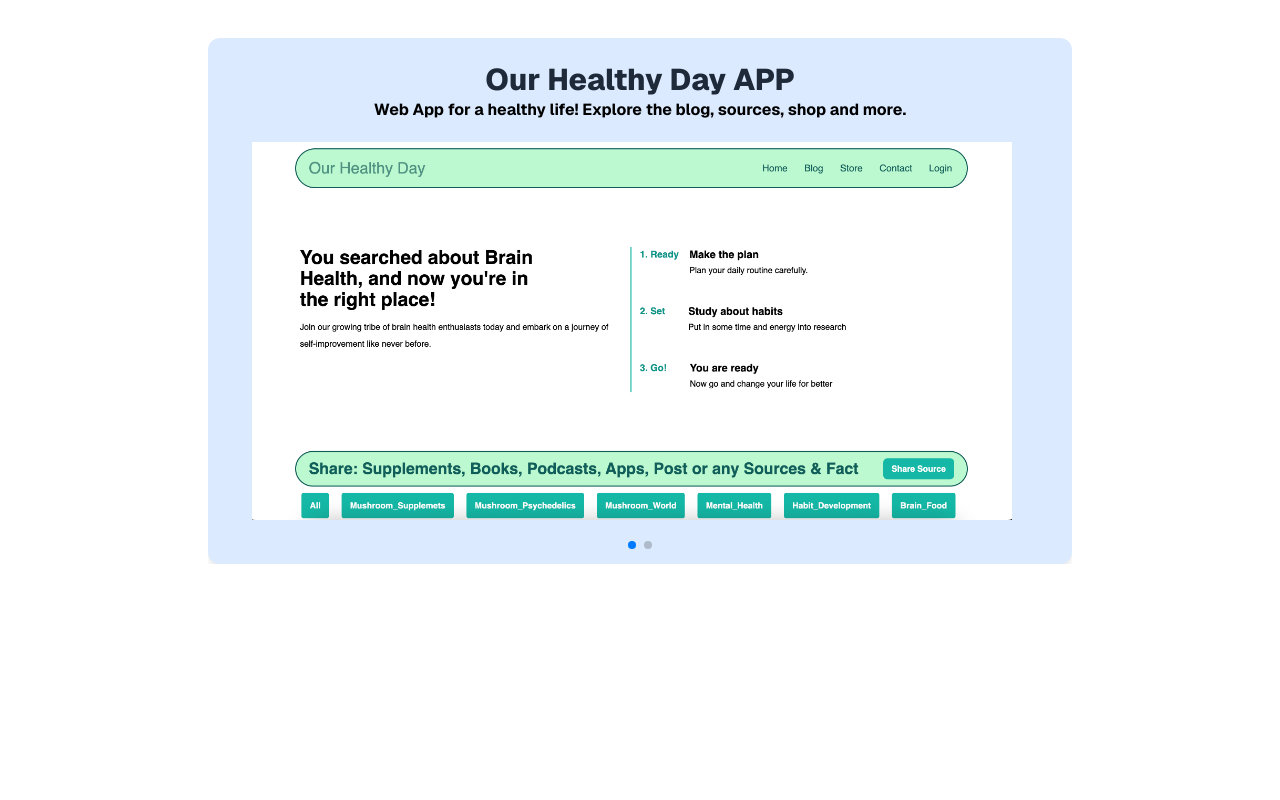
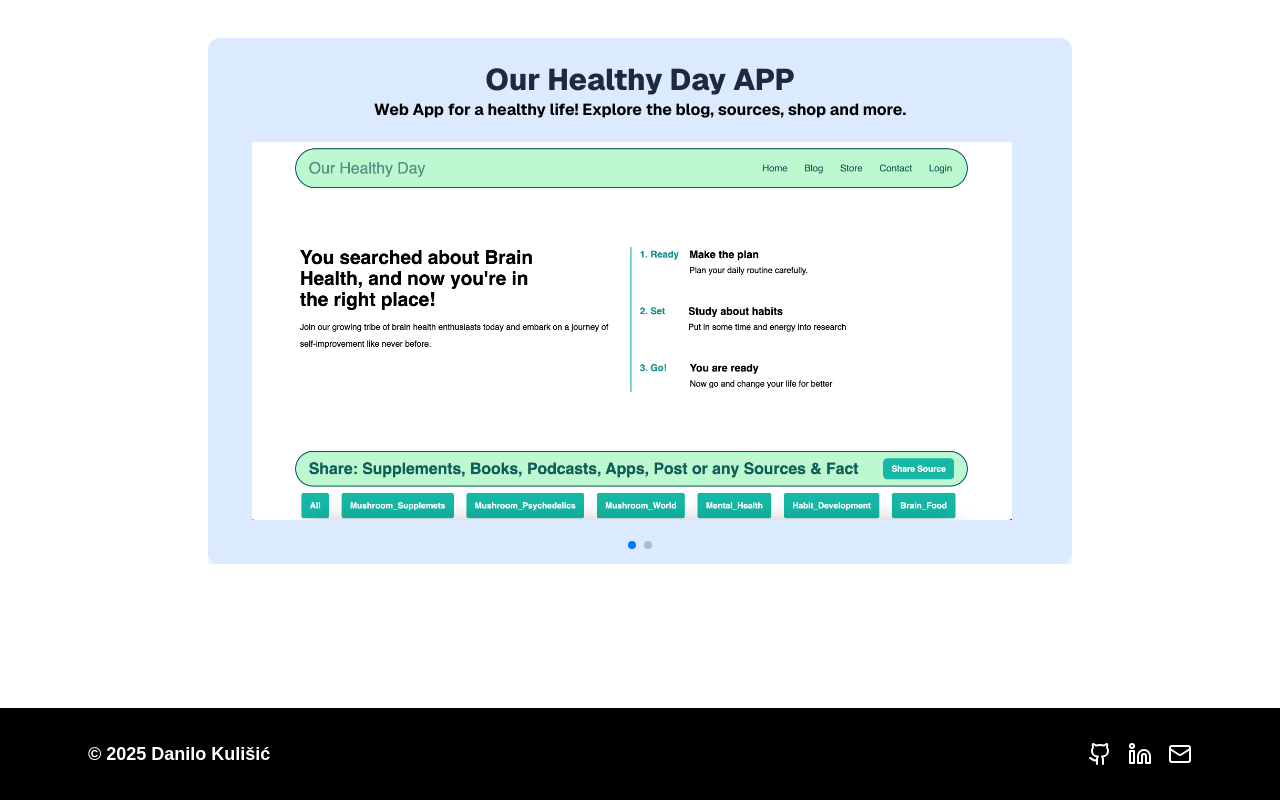
Before and after one commit to kulisic4/my-next-portfolio, a Next.js app: page /projects in a window 1280 px wide. Shown: the part 206-1006 px from the top of the page. Before the commit the page ends 866 px from the top, so only its background shows below. Built offline with nearby package versions, Linux system fonts and the light colour scheme; no server answers.

Commit message:
adding Footer component

```diff
--- a/app/layout.tsx
+++ b/app/layout.tsx
@@ -2,6 +2,7 @@ import type { Metadata } from "next";
 import { Geist, Geist_Mono } from "next/font/google";
 import "./globals.css";
 import Navbar from "@/components/NavBar";
+import Footer from "@/components/Footer";
 import "swiper/css";
 import "swiper/css/navigation";
 import "swiper/css/pagination";
@@ -33,6 +34,7 @@ export default function RootLayout({
       >
         <Navbar />
         {children}
+        <Footer />
       </body>
     </html>
   );
--- /dev/null
+++ b/components/Footer.tsx
@@ -0,0 +1,30 @@
+'use client'
+import React from 'react'
+import { Github, Linkedin, Mail } from 'lucide-react'
+
+export default function Footer() {
+  return (
+    <footer className="bg-black text-white py-8 mt-12">
+      <div className="max-w-6xl mx-auto px-6 flex flex-col sm:flex-row justify-between items-center gap-6">
+
+        {/* Logo / ime */}
+        <div className="text-lg font-bold">
+          © {new Date().getFullYear()} Danilo Kulišić
+        </div>
+
+        {/* Ikonice */}
+        <div className="flex gap-4">
+          <a href="https://github.com/kulisic4" target="_blank" rel="noopener noreferrer" className="hover:text-sky-200">
+            <Github />
+          </a>
+          <a href="https://www.linkedin.com/in/danilo-kulisic4/" target="_blank" rel="noopener noreferrer" className="hover:text-sky-200">
+            <Linkedin />
+          </a>
+          <a href="mailto:danilokulisic4@gmail.com" className="hover:text-sky-200">
+            <Mail />
+          </a>
+        </div>
+      </div>
+    </footer>
+  )
+}
```
